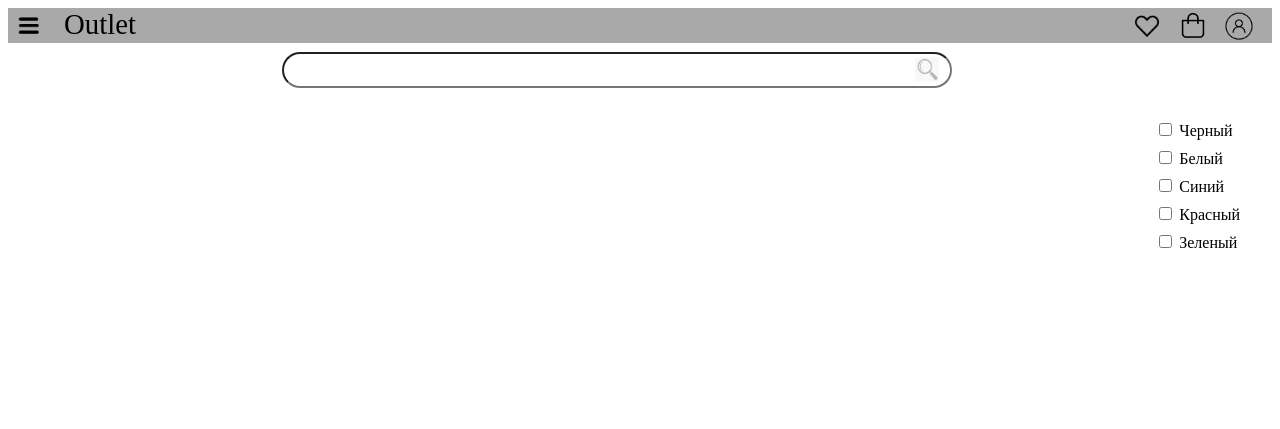
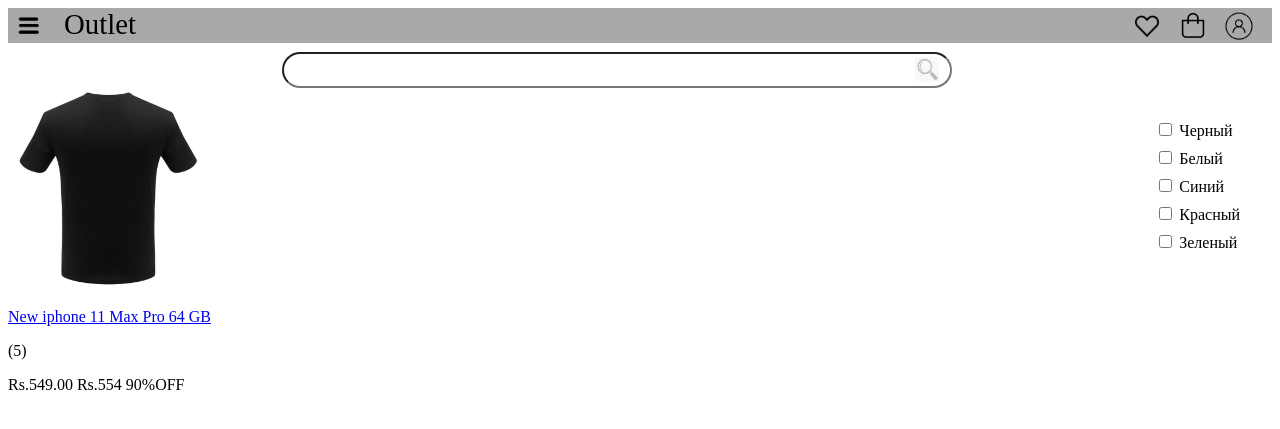
Before and after one commit to ZaharPavlikov/OUTLET_WEB, a FastAPI app: page / in a window 1280 px wide. Shown: the top 429 px of the page. Run offline with FastAPI, Linux system fonts and the light colour scheme.

Commit message:
Добавлена карточка товара в index.html

```diff
--- a/templates/index.html
+++ b/templates/index.html
@@ -58,5 +58,31 @@
             <label class = "green_lable" for="green">Зеленый</label>
         </div>
     </div>
+    <div class="product-section">
+        <div class="product-border">
+          <div class="product-img-center">
+            <a href="#">
+              <img class="product-img" style="width:200px;height:200px;" src="static/T-short.png">
+            </a>
+          </div>
+          <div>
+            <p class="product-name">
+              <a href="#">New iphone 11 Max Pro 64 GB</a>
+            </p>
+            <p class="product-rating">
+              <i class="fa fa-star" aria-hidden="true"></i>
+              <i class="fa fa-star" aria-hidden="true"></i>
+              <i class="fa fa-star" aria-hidden="true"></i>
+              <i class="fa fa-star" aria-hidden="true"></i>
+              <i class="fa fa-star" aria-hidden="true"></i>
+              <span>(5)</span>
+            </p>
+            <p class="product-price">
+              <span class="product-discounted-price">Rs.549.00</span>
+              <span class="product-original-price">Rs.554</span>
+              <span class="product-discount">90%OFF</span>
+        </div>
+    </div>
+    </div>
     </body>
 </html>
```
Also changed, not shown: templates/static/T-short.png (added).
